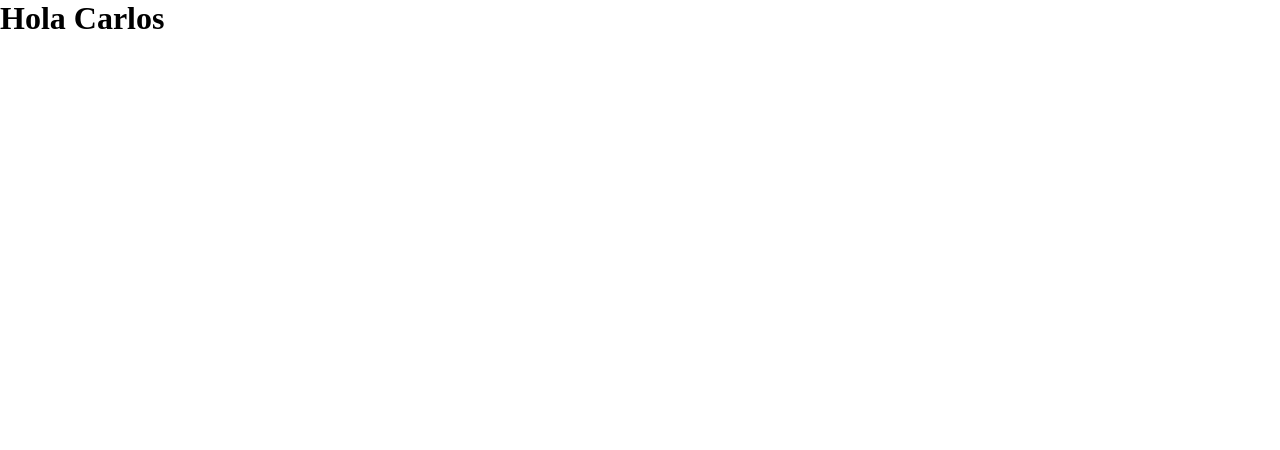
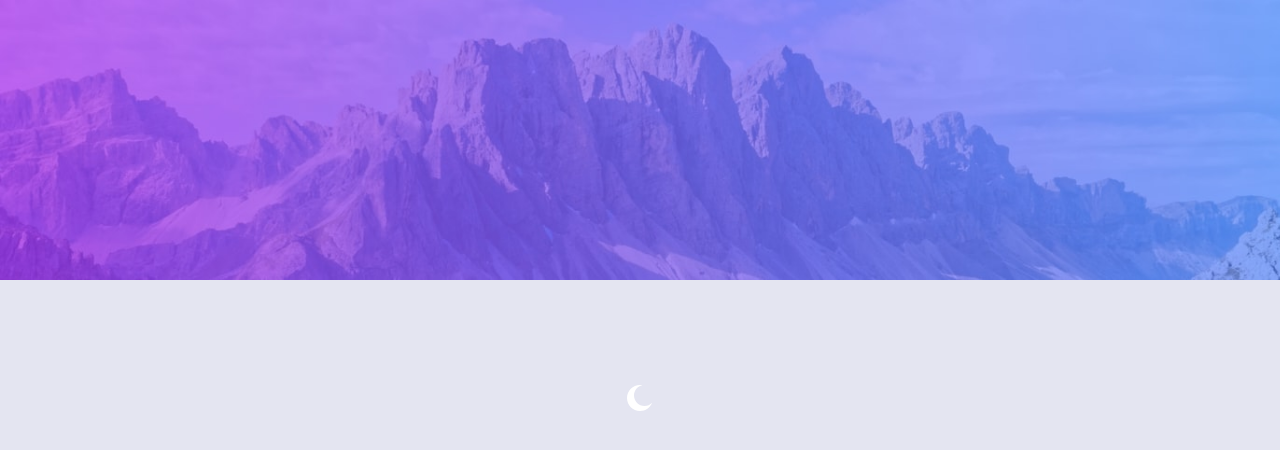
Before and after one commit to sun-empire-solutions/todo-app, a React app: page / in a window 1280 px wide. Shown: the top 450 px of the page. Built offline with nearby package versions, Linux system fonts and the light colour scheme.

Commit message:
Create Layout component

```diff
--- a/package.json
+++ b/package.json
@@ -32,6 +32,7 @@
     "css-loader": "^6.7.1",
     "file-loader": "^6.2.0",
     "html-webpack-plugin": "^5.5.0",
+    "resolve-url-loader": "^5.0.0",
     "sass": "^1.50.0",
     "sass-loader": "^12.6.0",
     "style-loader": "^3.3.1",
--- a/src/App.jsx
+++ b/src/App.jsx
@@ -1,3 +1,24 @@
-const App = () => <h1>Hola Carlos</h1>
+import { useState } from "react"
+import { ThemeSwitcher } from "./components/ThemeSwitcher"
+import { ThemeContext } from "./context/ThemeContext"
+import { TodoLayout } from "./layouts/TodoLayout"
+import "./styles/index.scss"
+
+const App = () => {
+    const [theme, setTheme] = useState("light")
+
+    const handleThemeToggle = () => {
+        setTheme(theme => theme === "light" ? "dark" : "light")
+    }
+
+    return (
+        <ThemeContext.Provider value={{ theme, toggleTheme: handleThemeToggle }}>
+            <div style={{ height: "100vh" }} className={`${theme}-theme`}>
+                <TodoLayout>
+                    <ThemeSwitcher />
+                </TodoLayout>
+            </div>
+        </ThemeContext.Provider >)
+}
 
 export { App }
--- /dev/null
+++ b/src/layouts/TodoLayout.jsx
@@ -0,0 +1,9 @@
+const TodoLayout = ({ children }) => (
+    <div className="layout">
+        <div className="top top-background" />
+        <div className="bottom bg-color" />
+        <div className="content">{children}</div>
+    </div>
+)
+
+export { TodoLayout }
--- a/src/styles/index.scss
+++ b/src/styles/index.scss
@@ -2,3 +2,4 @@
 @import "./utilities/all";
 @import "./themes/all";
 @import "./components/all";
+@import "./layouts/all";
--- /dev/null
+++ b/src/styles/layouts/_all.scss
@@ -0,0 +1 @@
+@import "./todo-layout";
--- /dev/null
+++ b/src/styles/layouts/todo-layout.scss
@@ -0,0 +1,24 @@
+$top-height: 35vh;
+
+.layout {
+  height: 100vh;
+  width: 100vw;
+  position: relative;
+
+  .top {
+    height: $top-height;
+    width: 100%;
+  }
+
+  .bottom {
+    height: calc(100vh - $top-height);
+    width: 100%;
+  }
+
+  .content {
+    position: absolute;
+    top: 50%;
+    left: 50%;
+    transform: translate(-50%, -50%);
+  }
+}
--- a/src/styles/themes/dark-theme.scss
+++ b/src/styles/themes/dark-theme.scss
@@ -1,3 +1,8 @@
 .bg-color {
   background-color: $VeryDarkBlue;
 }
+
+.top-background {
+  background: url("./../../assets/images/bg-desktop-dark.jpg");
+  background-size: cover;
+}
--- a/src/styles/themes/light-theme.scss
+++ b/src/styles/themes/light-theme.scss
@@ -1,3 +1,8 @@
 .bg-color {
   background-color: $VeryLightGrayishBlue;
 }
+
+.top-background {
+  background: url("./../../assets/images/bg-desktop-light.jpg");
+  background-size: cover;
+}
--- a/webpack.config.js
+++ b/webpack.config.js
@@ -36,11 +36,21 @@ module.exports = {
       },
       {
         test: /\.s[ac]ss$/i,
-        use: ["style-loader", "css-loader", "sass-loader"],
+        use: [
+          "style-loader",
+          "css-loader",
+          "resolve-url-loader",
+          {
+            loader: "sass-loader",
+            options: {
+              sourceMap: true, // <-- !!IMPORTANT!!
+            },
+          },
+        ],
       },
       {
         test: /\.(jpe?g|png|gif|svg)$/i,
-        loader: "file-loader",
+        type: "asset/resource",
       },
     ],
   },
```
Also changed, not shown: 1 other file (tests, documents, lock files or other folders).
